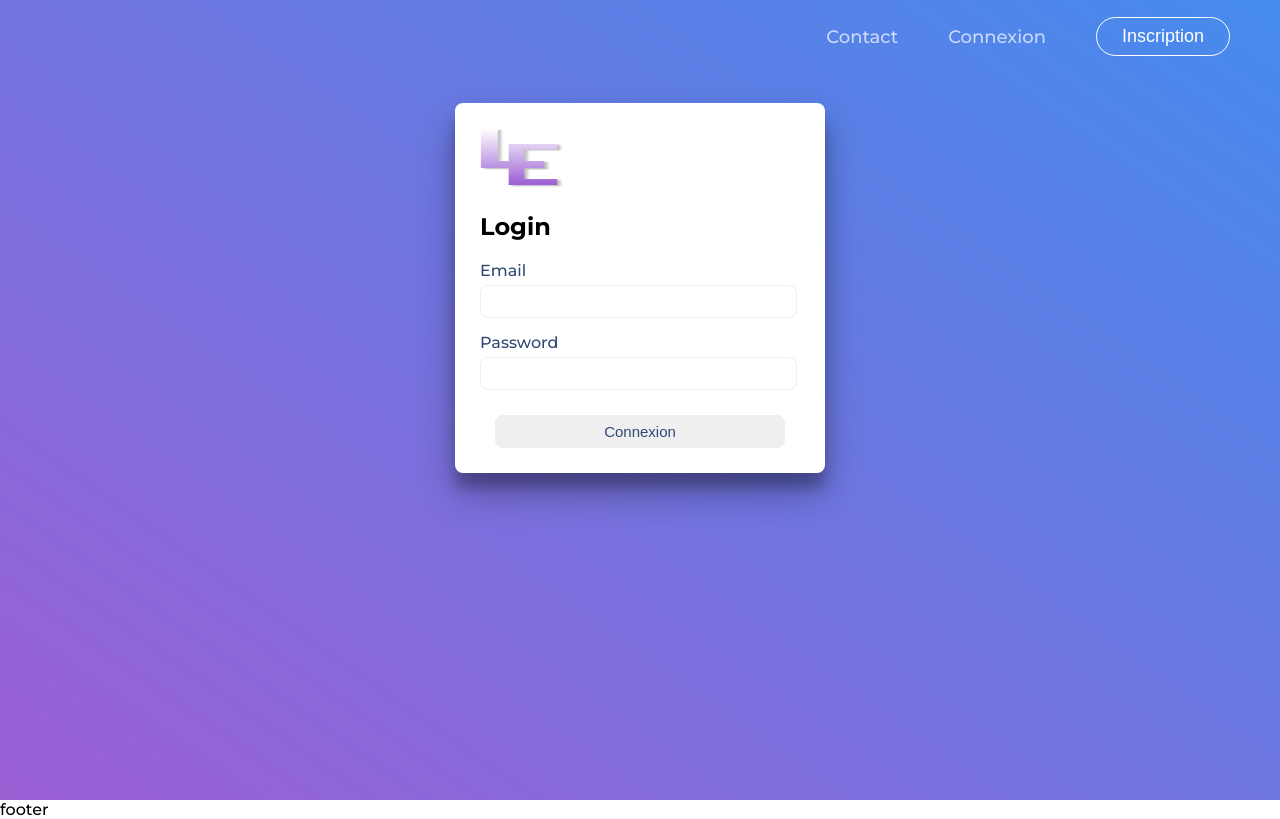
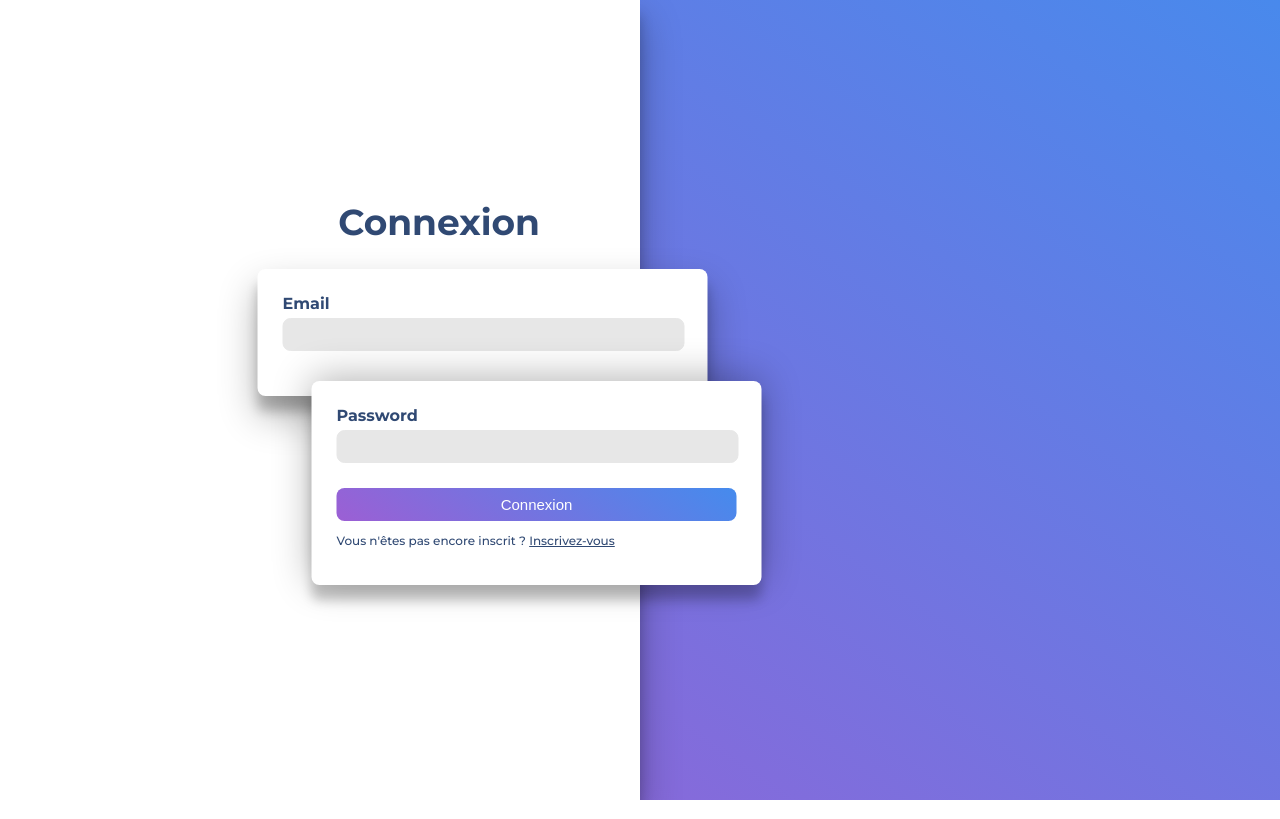
Before and after one commit to CRabia/Levent, a React (Create React App) app in the folder front/: page /connexion in a window 1280 px wide. Built offline with nearby package versions, Linux system fonts and the light colour scheme.

Commit message:
wip(login): update design

```diff
--- a/front/src/App.js
+++ b/front/src/App.js
@@ -8,21 +8,33 @@ import Header from "./components/Header";
 import Footer from "./components/Footer";
 import { AuthContext } from "./contexts/auth.context";
 
-class App extends Component {
+export default class App extends Component {
+  state = {
+    renderHender: true,
+    renderFooter: true
+  };
+
+  componentDidMount() {
+    let routes = ["/connexion", "/inscription"];
+    !routes.includes(window.location.pathname)
+      ? this.setState({ renderFooter: true, renderHender: true })
+      : this.setState({ renderFooter: false, renderHender: false });
+  }
+
   render() {
     return (
       <AuthContext.Provider>
         <BrowserRouter>
-                    <Header />
+          {this.state.renderHender && <Header />}
+
           <Route path="/" exact component={Home} />
-                    <Route path="/contact" exact component={Contact} />
-                    <Route path="/inscription" exact component={Login} />
-                    <Route path="/connexion" exact component={Login} />
-                    <Footer />
+          <Route path="/contact" component={Contact} />
+          <Route path="/inscription" component={Login} />
+          <Route path="/connexion" component={Login} />
+
+          {this.state.renderFooter && <Footer />}
         </BrowserRouter>
       </AuthContext.Provider>
     );
   }
 }
-
-export default App;
--- a/front/src/App.scss
+++ b/front/src/App.scss
@@ -348,46 +348,134 @@ $main-color-text: #304973;
 #login-page {
   padding: 73px 0 0 0;
   background: linear-gradient(35deg, #9c5fd4, #458bed);
-  min-height: calc(100vh - 73px);
-
-  .container-logs {
-    margin: 30px auto;
-    background-color: white;
-    width: 320px;
-    height: fit-content;
-    padding: 25px;
-    border-radius: 8px;
-    box-shadow: 0 19px 38px rgba(0, 0, 0, 0.3), 0 15px 12px rgba(0, 0, 0, 0.22);
+  min-height: calc(100vh);
+  position: absolute;
+  top: -73px;
+  width: 100%;
+  display: flex;
   label {
     display: block;
     color: $main-color-text;
-      margin: 15px 0 5px 0;
+    margin: 0 0 5px 0;
+    font-weight: bold;
   }
   input {
     padding: 8px 15px;
     border-radius: 8px;
-      border: 1px solid #efefef;
-      width: calc(100% - 35px);
+    border: 1px solid #e7e7e7;
+    background-color: #e7e7e7;
+    color: $main-color-text;
+    width: calc(100% - 30px);
+    &:focus {
+      outline: none;
+      border-radius: 8px;
+      border: 1px solid #b188d8;
     }
-    .logo{
-      width: 85px;
-      height: 60px;
   }
   .btn {
-      border-color: $main-color-text;
-      color: $main-color-text;
+    background: linear-gradient(35deg, #9c5fd4, #458bed) !important;
+    color: white;
+    border: none;
     font-size: 15px !important;
     padding: 8px 25px;
-      border: none;
-      margin: 25px 15px 0 15px;
+    margin: 25px 0 0 0;
     border-radius: 8px;
-      width: calc(100% - 30px);
+    width: 100%;
+    cursor: pointer;
+  }
+  .container-logs-right {
+    width: 50%;
+    height: 100vh;
+    overflow: hidden;
+    .container-form {
+      margin: 200px 0 0 0;
+      #container-name-log {
+        padding: 25px;
+        border-radius: 8px;
+        background-color: white;
+        width: 100%;
+        max-width: 400px;
+        position: relative;
+        transition: 0.4s;
+        top: 180px;
+        left: 0;
+        transform: translateX(-100%);
+        box-shadow: none;
+        opacity: 0;
+      }
+      .animation-name-register {
+        transform: translateX(5%) !important;
+        box-shadow: 0 -3px 38px rgba(0, 0, 0, 0.3), 0 15px 12px rgba(0, 0, 0, 0.22) !important;
+        opacity: 1 !important;
+      }
+    }
+  }
+  .container-logs {
+    width: 50%;
+    background-color: white;
+    height: 100vh;
+    box-shadow: 0 19px 38px rgba(0, 0, 0, 0.3), 0 15px 12px rgba(0, 0, 0, 0.22);
+    .container-form {
+      margin: 200px 0 0 0;
+      #container-email-log,
+      #container-password-log {
+        padding: 25px;
+        border-radius: 8px;
+        background-color: white;
+        width: 100%;
+        max-width: 400px;
+        position: relative;
+      }
+
+      #container-email-log {
+        transition: 0.4s;
+        padding: 25px 25px 45px 25px;
+        top: 0;
+        left: 100%;
+        transform: translateX(-85%);
+        box-shadow: 0 19px 38px rgba(0, 0, 0, 0.3), 0 15px 12px rgba(0, 0, 0, 0.22);
+      }
+      #container-password-log {
+        transition: 0.4s;
+        top: -15px;
+        left: 100%;
+        transform: translateX(-73%);
+        box-shadow: 0 -3px 38px rgba(0, 0, 0, 0.3), 0 15px 12px rgba(0, 0, 0, 0.22);
+        .underButton {
+          color: $main-color-text;
+          font-size: 12px;
+          span {
+            text-decoration: underline;
+            cursor: pointer;
             &:hover {
-        border-color: #9c5fd4;
-        background: linear-gradient(35deg, #9c5fd4, #458bed) !important;
-        color: white;
-        box-shadow: none;
+              font-weight: bold;
             }
           }
         }
       }
+
+      #title {
+        padding: 0 100px;
+        transition: 0.4s;
+        color: $main-color-text;
+        font-size: 36px;
+        width: fit-content;
+        margin: 0 0 25px auto;
+      }
+
+      .animation-title-register {
+        transform: translateX(100%);
+        color: white !important;
+      }
+
+      .animation-email-register {
+        transform: translateX(-15%) !important;
+      }
+
+      .animation-password-register {
+        top: 130px !important;
+        transform: translateX(-27%) !important;
+      }
+    }
+  }
+}
--- a/front/src/pages/Login.js
+++ b/front/src/pages/Login.js
@@ -1,18 +1,51 @@
 import React, { Component } from "react";
 import AuthService from "../services/auth.service";
-import logo from "../logo.png";
 
 export default class Login extends Component {
   state = {
     email: "",
-        password: ""
+    firstname: "",
+    name: "",
+    password: "",
+    pageLog: "login",
+    animationContainerEmail: "",
+    animationContainerPassword: "",
+    title: "Connexion"
   };
+
+  componentDidMount() {
+    if (window.location.pathname == "/inscription") this.changePageLog();
+  }
 
   handleChange(e) {
     this.setState({
       [e.target.id]: e.target.value
     });
   }
+
+  changePageLog = async () => {
+    this.setState({ pageLog: "register" });
+    document
+      .getElementById("container-email-log")
+      .classList.toggle("animation-email-register");
+    document
+      .getElementById("container-password-log")
+      .classList.toggle("animation-password-register");
+    document
+      .getElementById("container-name-log")
+      .classList.toggle("animation-name-register");
+
+    this.changeTitleOfThePage();
+  };
+
+  changeTitleOfThePage = () => {
+    this.state.title == "Connexion"
+      ? this.setState({ title: "Inscription" })
+      : this.setState({ title: "Connexion" });
+    document
+      .getElementById("title")
+      .classList.toggle("animation-title-register");
+  };
 
   async submit(e) {
     e.preventDefault();
@@ -29,10 +62,10 @@ export default class Login extends Component {
     return (
       <section id="login-page">
         <div className="container-logs">
-                    <img src={logo} className="logo" />
-                    <h1>Login</h1>
+          <div className="container-form">
+            <h1 id="title">{this.state.title}</h1>
             <form onSubmit={e => this.submit(e)}>
-                        <div className="form-group">
+              <div id="container-email-log">
                 <label>Email</label>
                 <input
                   type="text"
@@ -41,8 +74,7 @@ export default class Login extends Component {
                   onChange={e => this.handleChange(e)}
                 />
               </div>
-
-                        <div className="form-group">
+              <div id="container-password-log">
                 <label>Password</label>
                 <input
                   type="password"
@@ -50,12 +82,36 @@ export default class Login extends Component {
                   required
                   onChange={e => this.handleChange(e)}
                 />
-                        </div>
-
                 <button type="submit" className="btn">
                   Connexion
                 </button>
+                <p id="textConnection" className="underButton">
+                  Vous n'êtes pas encore inscrit ?{" "}
+                  <span onClick={this.changePageLog}>Inscrivez-vous</span>
+                </p>
+              </div>
             </form>
+          </div>
+        </div>
+        <div className="container-logs-right">
+          <div className="container-form">
+            <div id="container-name-log">
+              <label>Prénom</label>
+              <input
+                type="text"
+                id="firtname"
+                required
+                onChange={e => this.handleChange(e)}
+              />
+              <label>Nom</label>
+              <input
+                type="text"
+                id="name"
+                required
+                onChange={e => this.handleChange(e)}
+              />
+            </div>
+          </div>
         </div>
       </section>
     );
```
Also changed, not shown: front/src/pages/Home.js (+3 -5 lines). Lines whose indentation alone changed are shown as unchanged.
